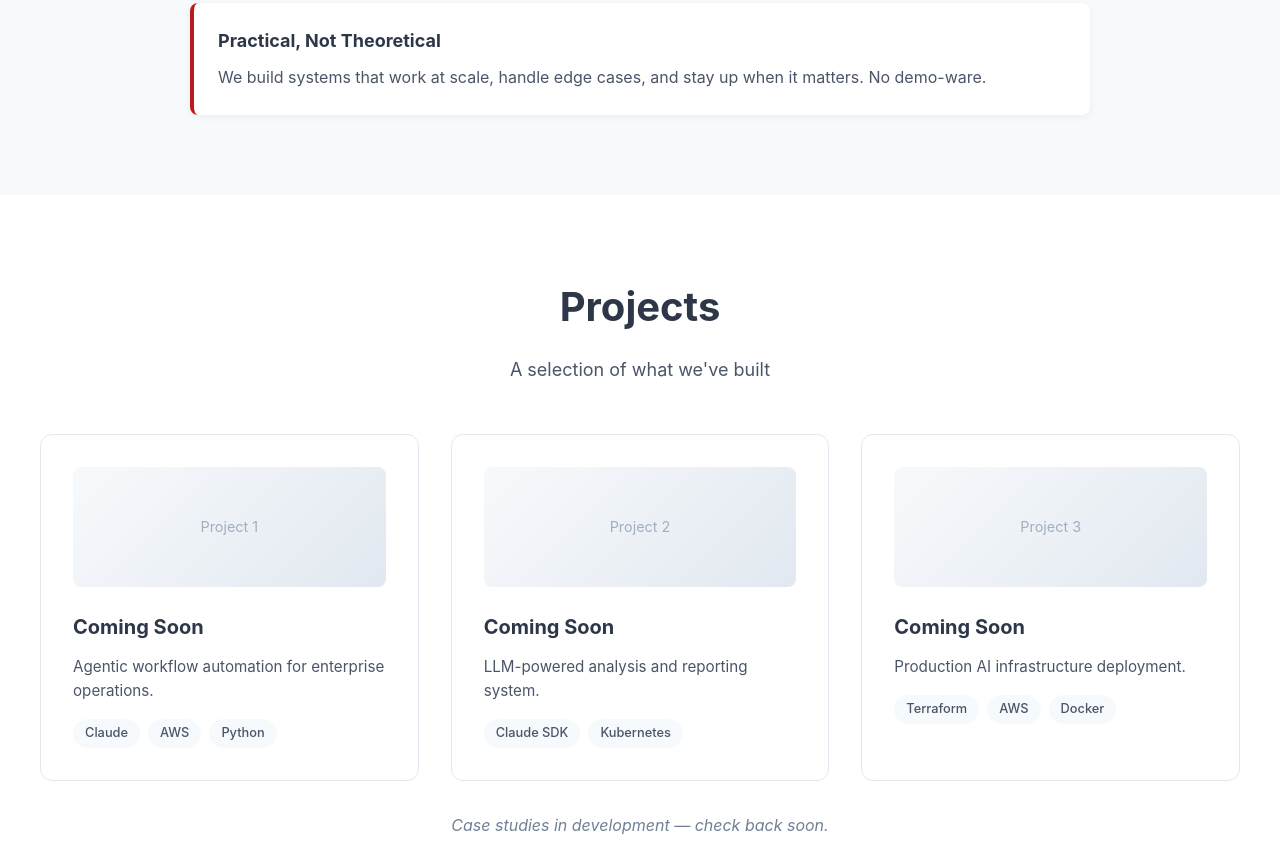
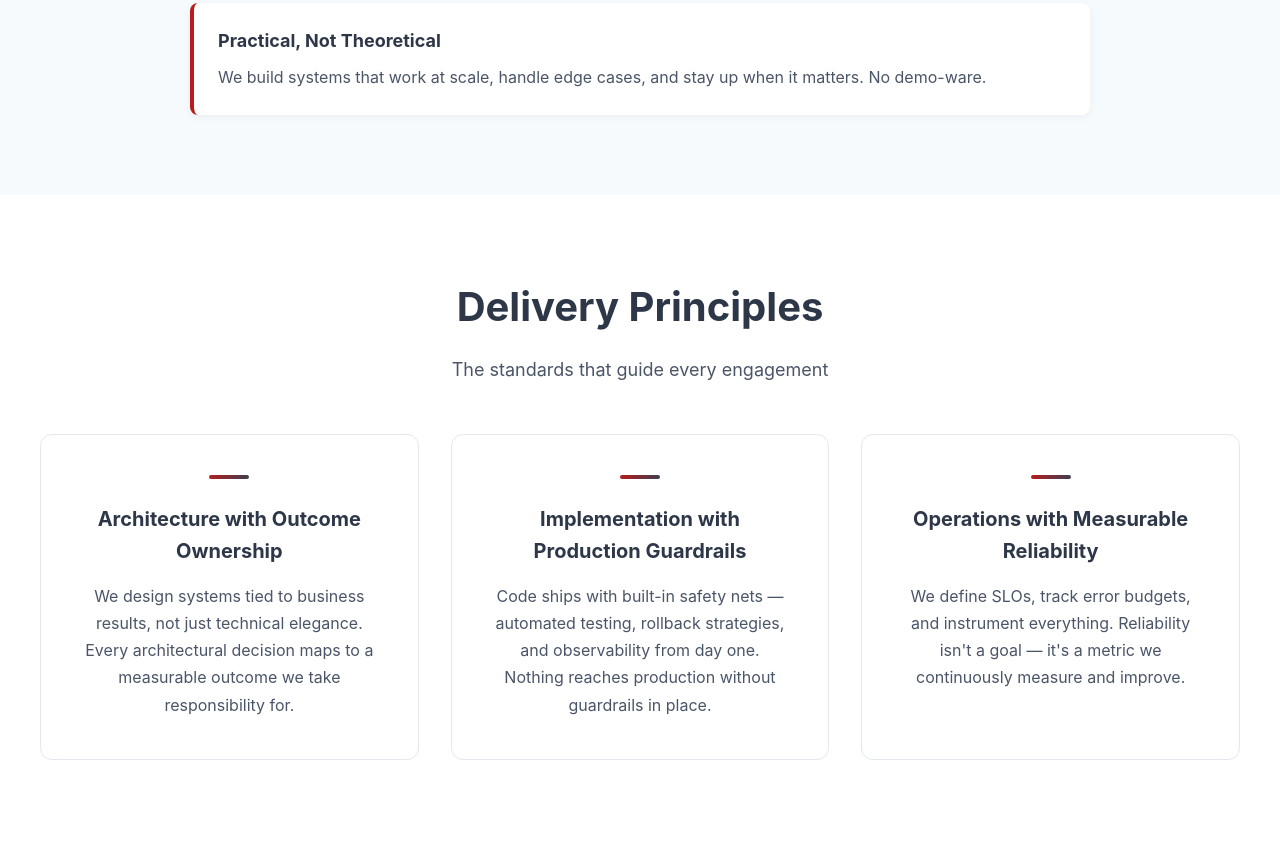
Before and after one commit to Limilo/limilo.github.io, a plain HTML site: page index.html in a window 1280 px wide. Shown: the part 3382-4240 px from the top of the page. Drawn offline with Linux system fonts and the light colour scheme.

Commit message:
Implement ENA-158-1774290105: Update the Limilo website homepage in index.html o...

```diff
--- a/index.html
+++ b/index.html
@@ -335,6 +335,50 @@
             line-height: 1.7;
         }
 
+        /* Delivery Principles */
+        .principles-grid {
+            display: grid;
+            grid-template-columns: repeat(3, 1fr);
+            gap: 2rem;
+            margin-top: 3rem;
+        }
+
+        .principle-card {
+            background: white;
+            border: 1px solid #e2e8f0;
+            border-radius: 12px;
+            padding: 2.5rem;
+            transition: all 0.3s ease;
+            text-align: center;
+        }
+
+        .principle-card:hover {
+            transform: translateY(-5px);
+            box-shadow: 0 20px 40px rgba(0, 0, 0, 0.1);
+            border-color: #b91c1c;
+        }
+
+        .principle-card h3 {
+            font-size: 1.25rem;
+            font-weight: 700;
+            color: #2d3748;
+            margin-bottom: 1rem;
+        }
+
+        .principle-card p {
+            color: #4a5568;
+            line-height: 1.7;
+            font-size: 1rem;
+        }
+
+        .principle-accent {
+            width: 40px;
+            height: 4px;
+            background: linear-gradient(135deg, #b91c1c 0%, #374151 100%);
+            border-radius: 2px;
+            margin: 0 auto 1.5rem;
+        }
+
         /* Projects Section */
         .projects-grid {
             display: grid;
@@ -524,6 +568,10 @@
                 grid-template-columns: 1fr;
             }
 
+            .principles-grid {
+                grid-template-columns: 1fr;
+            }
+
             .projects-grid {
                 grid-template-columns: 1fr;
             }
@@ -670,6 +718,32 @@
         </div>
     </section>
 
+    <!-- Delivery Principles Section -->
+    <section id="principles">
+        <div class="container">
+            <h2>Delivery Principles</h2>
+            <p class="section-intro">The standards that guide every engagement</p>
+
+            <div class="principles-grid">
+                <div class="principle-card">
+                    <div class="principle-accent"></div>
+                    <h3>Architecture with Outcome Ownership</h3>
+                    <p>We design systems tied to business results, not just technical elegance. Every architectural decision maps to a measurable outcome we take responsibility for.</p>
+                </div>
+                <div class="principle-card">
+                    <div class="principle-accent"></div>
+                    <h3>Implementation with Production Guardrails</h3>
+                    <p>Code ships with built-in safety nets — automated testing, rollback strategies, and observability from day one. Nothing reaches production without guardrails in place.</p>
+                </div>
+                <div class="principle-card">
+                    <div class="principle-accent"></div>
+                    <h3>Operations with Measurable Reliability</h3>
+                    <p>We define SLOs, track error budgets, and instrument everything. Reliability isn't a goal — it's a metric we continuously measure and improve.</p>
+                </div>
+            </div>
+        </div>
+    </section>
+
     <!-- Projects Section -->
     <section id="projects">
         <div class="container">
```
